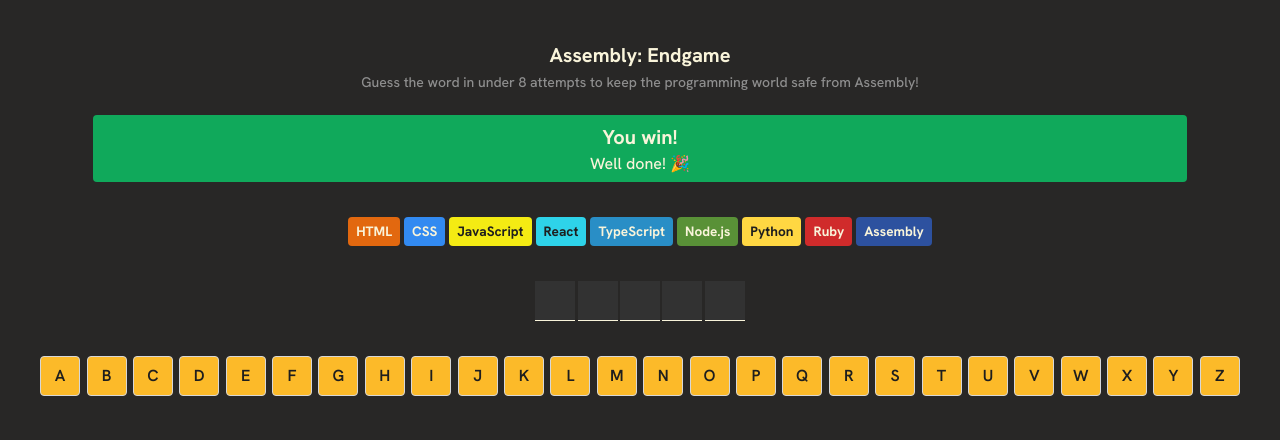
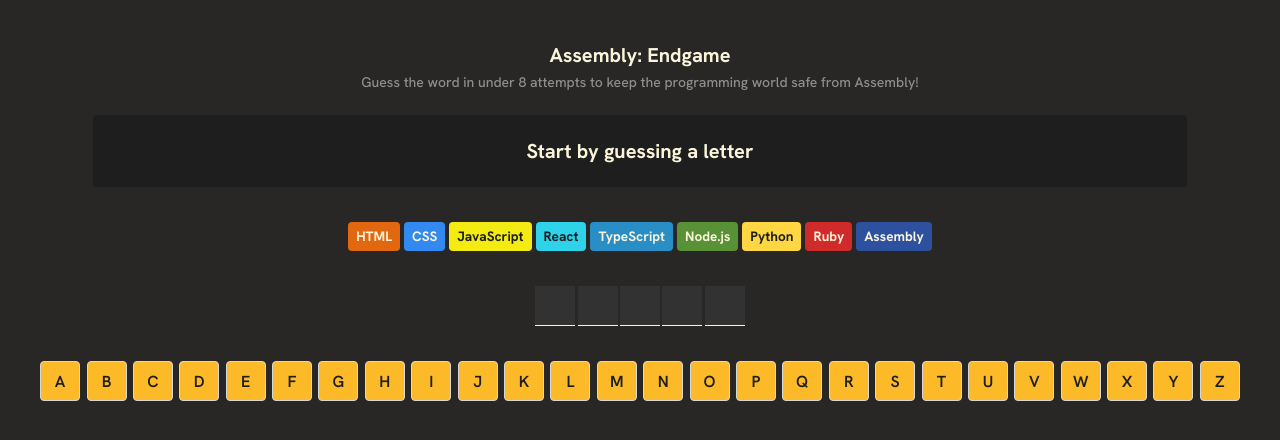
Before and after one commit to JasonY199/scrimba, a React (Vite) app in the folder assembly-endgame/: page / in a window 1280 px wide. Shown: the top 440 px of the page. Built offline with nearby package versions, Linux system fonts and the light colour scheme.

Commit message:
Display game status

```diff
--- a/assembly-endgame/src/App.jsx
+++ b/assembly-endgame/src/App.jsx
@@ -37,7 +37,11 @@ function App() {
   return (
     <>
       <Header />
-      <Status />
+      <Status
+        isGameLost={isGameLost}
+        isGameWon={isGameWon}
+        guessedLetters={guessedLetters}
+      />
       <LanguageChips wrongGuessCount={wrongGuessCount} />
       <WordDisplay guessedLetters={guessedLetters} currentWord={currentWord} />
       <Keyboard
--- a/assembly-endgame/src/components/Status/Status.css
+++ b/assembly-endgame/src/components/Status/Status.css
@@ -5,7 +5,7 @@ section.game-status {
   text-align: center;
   padding: 0.4rem;
   color: var(--color-text-status);
-  min-height: 4rem;
+  min-height: 4.5rem;
   display: flex;
   justify-content: center;
   flex-direction: column;
@@ -20,6 +20,14 @@ section.game-status > p {
   font-size: 1rem;
 }
 
+section.game-status.new {
+  background-color: var(--color-status-new);
+}
+
+section.game-status.playing {
+  background-color: var(--color-status-playing);
+}
+
 section.game-status.win {
   background-color: var(--color-status-win);
 }
--- a/assembly-endgame/src/components/Status/Status.jsx
+++ b/assembly-endgame/src/components/Status/Status.jsx
@@ -1,12 +1,52 @@
+import PropTypes from "prop-types";
 import "./Status.css";
 
-function Status() {
+function Status(props) {
+  let renderText = "";
+  let gameStateClass = "";
+  const isNewGame = props.guessedLetters.length === 0;
+
+  if (isNewGame) {
+    gameStateClass = "new";
+    renderText = (
+      <>
+        <h2>Start by guessing a letter</h2>
+      </>
+    );
+  } else if (props.isGameLost) {
+    gameStateClass = "lose";
+    renderText = (
+      <>
+        <h2>Game over!</h2>
+        <p>You lose! Better start learning Assembly 😭</p>
+      </>
+    );
+  } else if (props.isGameWon) {
+    gameStateClass = "win";
+    renderText = (
+      <>
+        <h2>You win!</h2>
+        <p>Well done! 🎉</p>
+      </>
+    );
+  } else {
+    gameStateClass = "playing";
+    renderText = (
+      <>
+        <h2>Keep going!</h2>
+      </>
+    );
+  }
+
   return (
-    <section className="game-status win">
-      <h2>You win!</h2>
-      <p>Well done! 🎉</p>
-    </section>
+    <section className={`game-status ${gameStateClass}`}>{renderText}</section>
   );
 }
 
+Status.propTypes = {
+  isGameLost: PropTypes.bool.isRequired,
+  isGameWon: PropTypes.bool.isRequired,
+  guessedLetters: PropTypes.arrayOf(PropTypes.string).isRequired,
+};
+
 export default Status;
--- a/assembly-endgame/src/styles/variables.css
+++ b/assembly-endgame/src/styles/variables.css
@@ -13,9 +13,12 @@
   --color-dark-yellow: #fcba29;
   --color-white-gray: #d7d7d7;
   --color-baby-blue: #11b5e5;
+  --color-faded-blue: #1b6f88;
 
   /* Background Colors */
   --color-background-app: var(--color-dark);
+  --color-status-new: var(--color-black);
+  --color-status-playing: var(--color-faded-blue);
   --color-status-win: var(--color-light-green);
   --color-status-lose: var(--color-bright-red);
   --color-status-wrong: var(--color-purple);
```
